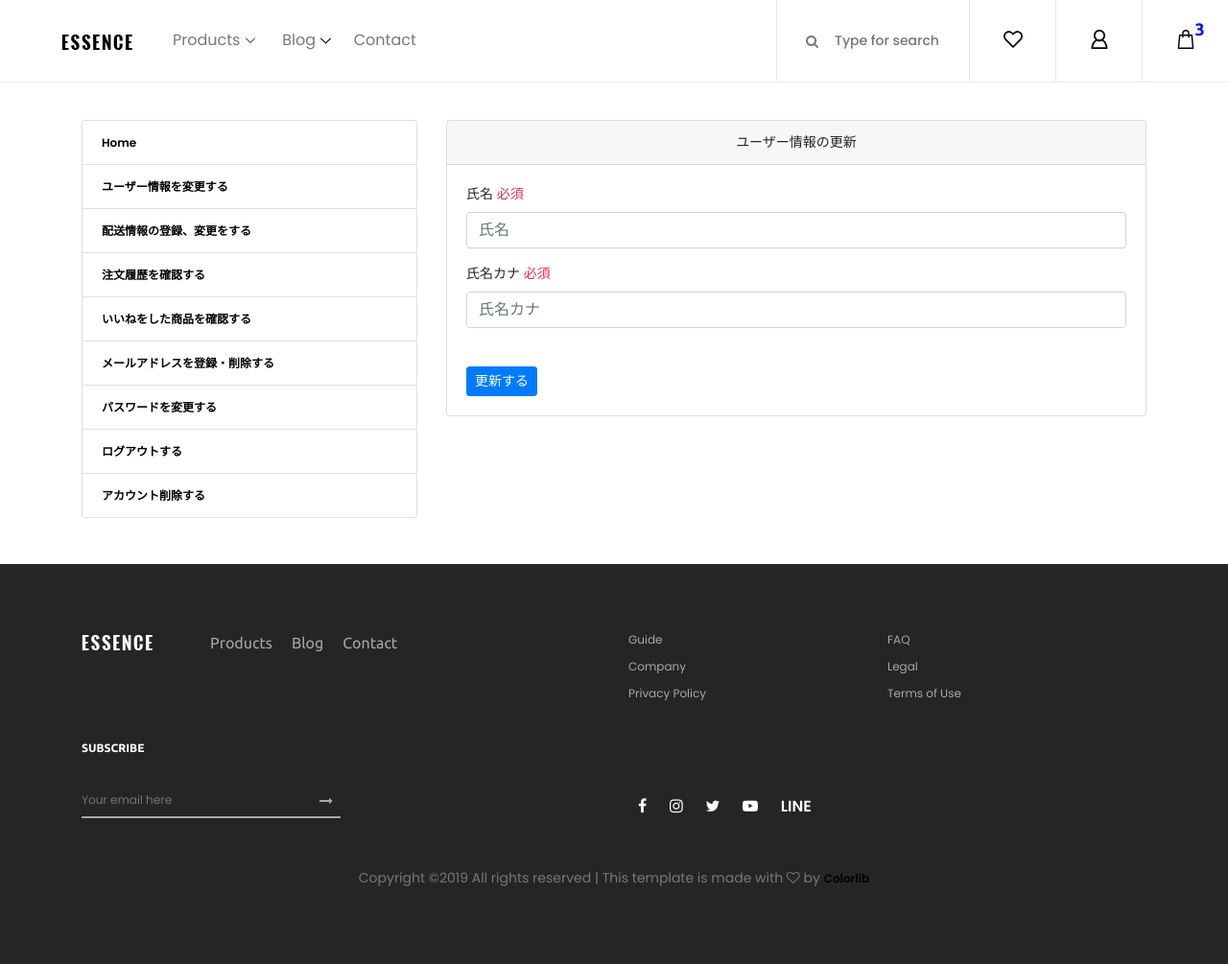
After one commit to marush-in/ec, a Django app: page /accounts/update-custom-user/1 in a window 1280 px wide. The commit adds this page. Shown: the whole page at 96% size. Run offline with Django 3.2, Linux system fonts and the light colour scheme; the visitor is signed in with stand-in values (Sample User, id 1); data comes from the database, SQL or seed files in the repository; data that the repository does not hold is empty; some libraries are stand-ins or nearby versions; some web fonts are replaced.

Commit message:
ユーザー情報更新テンプレートの表示

```diff
--- a/app/accounts/forms.py
+++ b/app/accounts/forms.py
@@ -1,5 +1,5 @@
 from django import forms
-# from django.contrib.auth import get_user_model
+from django.contrib.auth import get_user_model
 
 from allauth.account.forms import SignupForm
 
@@ -18,10 +18,10 @@ class CustomSignupForm(SignupForm):
         return user
 
 
-# class UserUpdateForm(forms.ModelForm):
-#     class Meta:
-#         model = get_user_model()
-#         fields = ('full_name', 'name_kana')
+class CustomUserUpdateForm(forms.ModelForm):
+    class Meta:
+        model = get_user_model()
+        fields = ('full_name', 'name_kana')
 
 
 class RegisterShippingAddressForm(forms.ModelForm):
--- a/app/accounts/urls.py
+++ b/app/accounts/urls.py
@@ -1,6 +1,7 @@
 from django.urls import path
 from .views import (
     mypage,
+    CustomUserUpdateView,
     ShippingAddressListView,
     RegisterShippingAddressView,
     UpadateShippingAddressView,
@@ -15,6 +16,11 @@ app_name = 'accounts'
 
 urlpatterns = [
     path('mypage/', mypage, name='mypage'),
+    path(
+        'update-custom-user/<int:pk>',
+        CustomUserUpdateView.as_view(),
+        name='update-custom-user'
+    ),
     path(
         'shipping-address-list',
         ShippingAddressListView.as_view(),
--- a/app/accounts/views.py
+++ b/app/accounts/views.py
@@ -1,10 +1,22 @@
+from django.contrib.auth import get_user_model
 from django.contrib.auth.decorators import login_required
 from django.shortcuts import render
 from django.urls import reverse_lazy
 from django.views.generic import CreateView, ListView, UpdateView, DeleteView
 
-from .forms import RegisterShippingAddressForm
-from .models import ShippingAddress
+from .forms import RegisterShippingAddressForm, CustomUserUpdateForm
+from .models import CustomUser, ShippingAddress
+
+
+class CustomUserUpdateView(UpdateView):
+    form_class = CustomUserUpdateForm
+    model = get_user_model()
+    template_name = 'accounts/update_costome_user.html'
+
+    def get_queryset(self):
+        user = self.request.user
+        queryset = CustomUser.objects.filter(id=user.id)
+        return queryset
 
 
 class ShippingAddressListView(ListView):
@@ -42,6 +54,7 @@ class DeleteShippingAddressView(DeleteView):
     success_url = reverse_lazy('accounts:shipping-address-list')
     template_name = 'accounts/delete_shipping_address.html'
 
+
 @login_required
 def mypage(request):
     return render(request, 'accounts/mypage.html')
--- /dev/null
+++ b/app/templates/accounts/update_costome_user.html
@@ -0,0 +1,40 @@
+{% extends 'base.html' %}
+
+{% block title %}{% endblock %}
+{% block description %}{% endblock %}
+{% block og_title %}{% endblock %}
+{% block og_description %}{% endblock %}
+{% block ogp_type %}website{% endblock %}
+{% block og_image %}{% endblock %}
+{% block tw_title %}{{% endblock %}
+{% block tw_description %}{{% endblock %}
+{% block tw_image %}{% endblock %}
+
+{% block content %}
+  <div class="container mb-5 padding-top">
+    <div class="row">
+      {% include 'includes/accounts/sidebar.html' %}
+      <div class="col-lg-8">
+        <div class="card card-info">
+          <div class="card-header text-center text-black">
+            ユーザー情報の更新
+          </div>
+          <div class="card-body">
+            <form method="post">
+              {% csrf_token %}
+            <div class="form-group">
+              <label>氏名 <span class="text-danger">必須</span></label>
+              <input type="text" name="full_name" placeholder="氏名" required class="form-control">
+            </div>
+            <div class="form-group">
+              <label>氏名カナ <span class="text-danger">必須</span></label>
+              <input type="text" name="name_kana" placeholder="氏名カナ" required class="form-control">
+            </div>
+              <button class="btn btn-primary btn-sm mt-4">更新する</button>
+            </form>
+          </div>
+        </div>
+      </div>
+    </div>
+  </div>
+{% endblock %}
--- a/app/templates/includes/accounts/sidebar.html
+++ b/app/templates/includes/accounts/sidebar.html
@@ -1,7 +1,7 @@
 <div class="col-lg-4">
   <ul class="list-group">
-    <li class="list-group-item"><a href="{% url 'accounts:mypage'%}">Home</a></li>
-    <li class="list-group-item"><a href="#">ユーザー情報を変更する</a></li>
+    <li class="list-group-item"><a href="{% url 'accounts:mypage' %}">Home</a></li>
+    <li class="list-group-item"><a href="{% url 'accounts:update-custom-user' request.user.id %}">ユーザー情報を変更する</a></li>
     <li class="list-group-item"><a href="{% url 'accounts:shipping-address-list'%}">配送情報の登録、変更をする</a></li>
     <li class="list-group-item"><a href="#">注文履歴を確認する</a></li>
     <li class="list-group-item"><a href="#">いいねをした商品を確認する</a></li>
```
